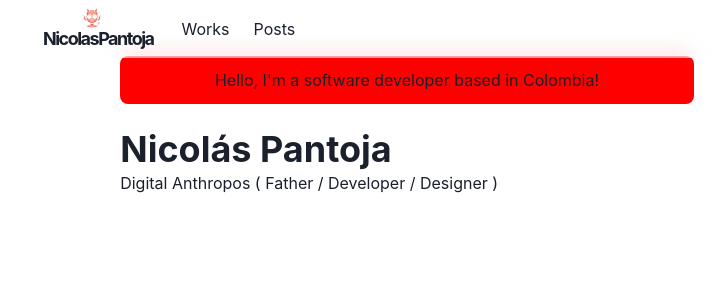
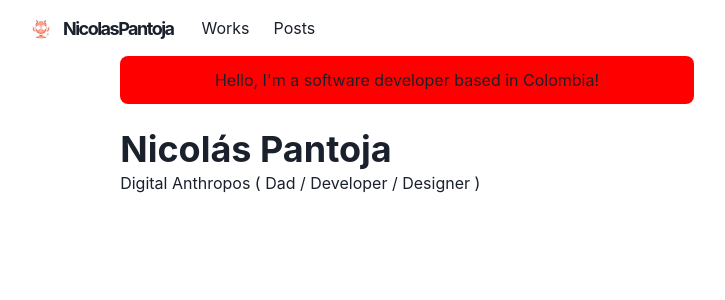
Before and after one commit to Nicccccolas/nicommit-homepage, a Next.js app: page / in a window 1280 px wide. Shown: the top 300 px of the page, without its empty margins (233-958 px from the left). Built offline with nearby package versions, Linux system fonts and the light colour scheme.

Commit message:
fix beggin dark theme

```diff
--- a/components/logo.js
+++ b/components/logo.js
@@ -6,7 +6,7 @@ import styled from '@emotion/styled'
 const LogoBox = styled.span`
 font-weight: bold;
 font-size: 18px;
-display: in-line:flex;
+display: inline-flex;
 align-items: center;
 height: 30px;
 line-height: 20px
@@ -22,7 +22,6 @@ const Logo = () => {
   const footPrintImg = `/images/logo${useColorModeValue('')}.png`
   return (
     <Link href="/">
-      <a>
       <LogoBox>
         <Image src={footPrintImg} width={20} height={20} alt="logo" />
         <Text
@@ -34,7 +33,6 @@ const Logo = () => {
           NicolasPantoja
         </Text>
       </LogoBox>
-      </a>
     </Link>
   )
 }
--- a/components/navbar.js
+++ b/components/navbar.js
@@ -14,13 +14,13 @@ import {
   IconButton,
   useColorModeValue
 } from '@chakra-ui/react'
-import { HumburgerIcon } from '@chakra-ui/icons'
+import { HamburgerIcon } from '@chakra-ui/icons'
 
 const LinkItem = ({ href, path, children }) => {
   const active = path === href
   const inactiveColor = useColorModeValue('gray200', 'whiteAlpha.900')
   return (
-    <NextLink href={href}>
+    <NextLink href={href} legacyBehavior>
       <Link
         p={2}
         bg={active ? 'glassTeal' : undefined}
@@ -74,6 +74,30 @@ const Navbar = (props) => {
             Posts
           </LinkItem>
         </Stack>
+
+        <Box flex={1} align="right">
+          <Box ml={2} display={{ base: 'inline-block', md: 'none' }}>
+            <Menu>
+              <MenuButton
+                as={IconButton}
+                icon={<HamburgerIcon />}
+                variant="outline"
+                aria-label="Options"
+              />
+              <MenuList>
+                <NextLink href="/" passHref>
+                  <MenuItem as={Link}>About</MenuItem>
+                </NextLink>
+                <NextLink href="/works" passHref>
+                  <MenuItem as={Link}>Works</MenuItem>
+                </NextLink>
+                <NextLink href="/posts" passHref>
+                  <MenuItem as={Link}>Posts</MenuItem>
+                </NextLink>
+              </MenuList>
+            </Menu>
+          </Box>
+        </Box>
       </Container>
     </Box>
   )
--- /dev/null
+++ b/libs/theme.js
@@ -0,0 +1,22 @@
+import { extendTheme } from '@chakra-ui/react'
+import { mode } from '@chakra-ui/theme-tools'
+import { global } from 'styled-jsx/css'
+
+const styles = () => {
+  global: (props) => ({
+    body: {
+      bg: mode('#f0e7db', '#202023')(props)
+    }
+  })
+}
+
+const components = {
+  Heading: {
+    variants: {
+      'section-title': {
+        textDecoration: 'underline',
+        fontSize
+      }
+    }
+  }
+}
--- a/pages/index.js
+++ b/pages/index.js
@@ -12,7 +12,7 @@ export default function Page() {
           <Heading as="h2" variant="page-title">
             Nicolás Pantoja
           </Heading>
-          <p>Digital Anthropos ( Father / Developer / Designer )</p>
+          <p>Digital Anthropos ( Dad / Developer / Designer )</p>
         </Box>
       </Box>
     </Container>
```
Lines whose indentation alone changed are shown as unchanged.
